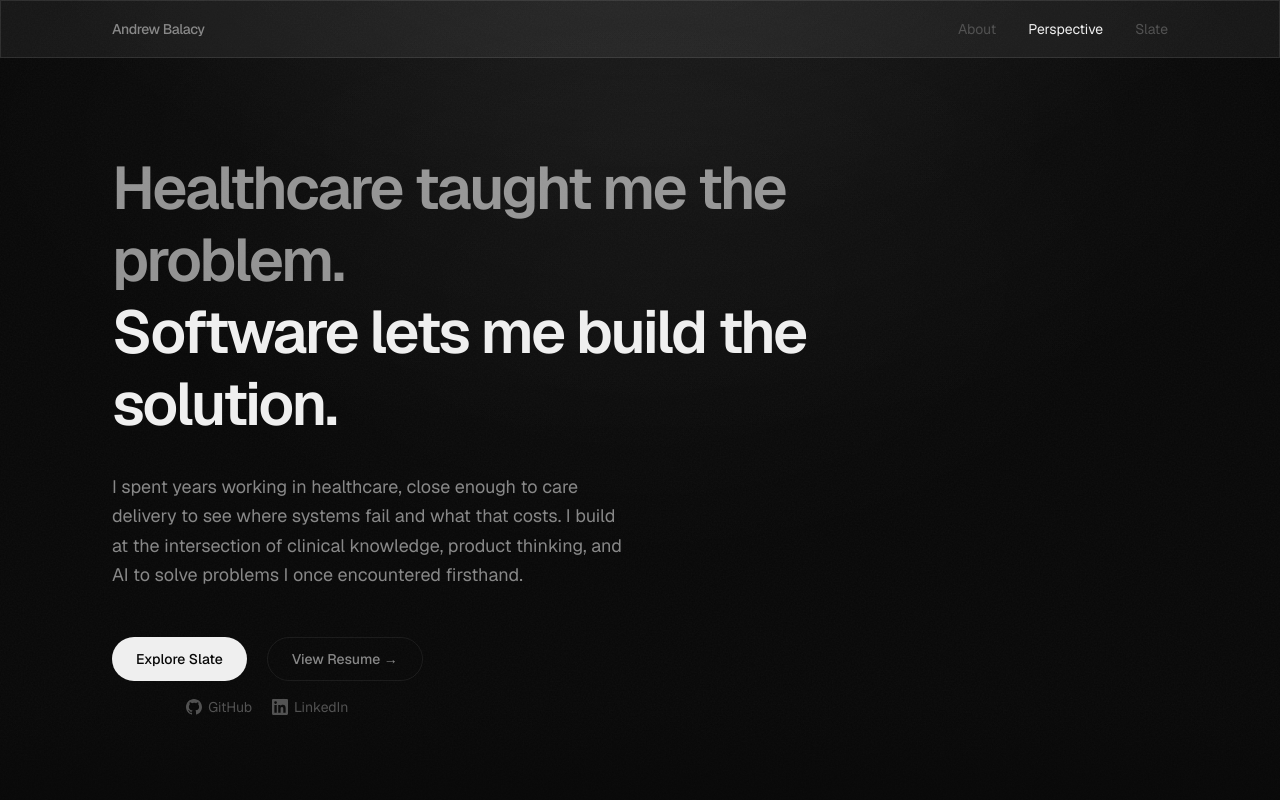
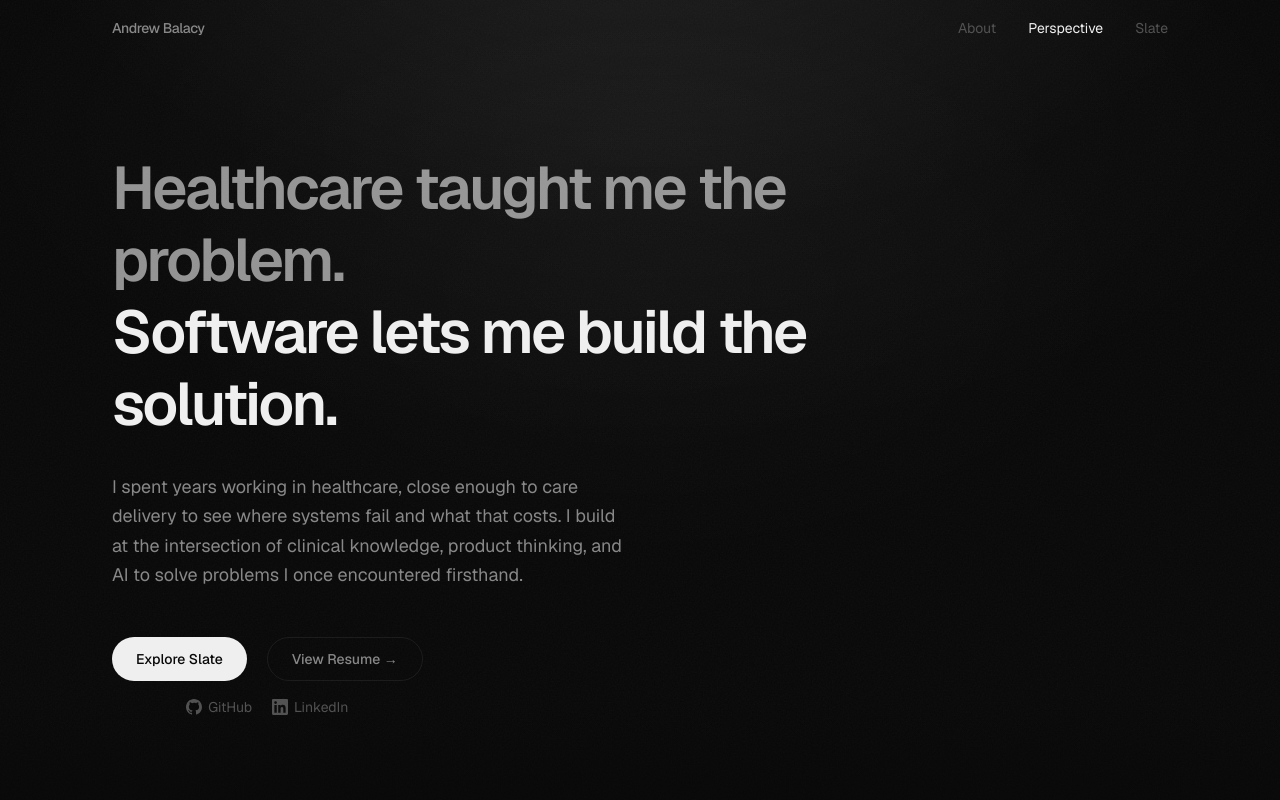
Before and after one commit to andrewbalacy/portfolio, a Next.js app: page / in a window 1280 px wide. Shown: the top 800 px of the page. Built offline with nearby package versions, Linux system fonts and the light colour scheme.

Commit message:
Refine portfolio navbar with glass styling

```diff
--- a/components/navigation/Navigation.tsx
+++ b/components/navigation/Navigation.tsx
@@ -39,8 +39,10 @@ export default function Navigation() {
   return (
     <header className="fixed inset-x-0 top-0 z-50 animate-fade-down">
       <div
-        className={`glass-elevated border-b transition-colors ${
-          scrolled ? "border-border" : "border-transparent"
+        className={`border-b transition-all duration-300 ease-out ${
+          scrolled
+            ? "bg-background/80 backdrop-blur-xl backdrop-saturate-150 border-white/[0.07]"
+            : "bg-transparent backdrop-blur-none border-transparent"
         }`}
       >
         <div className="container-portfolio">
```
